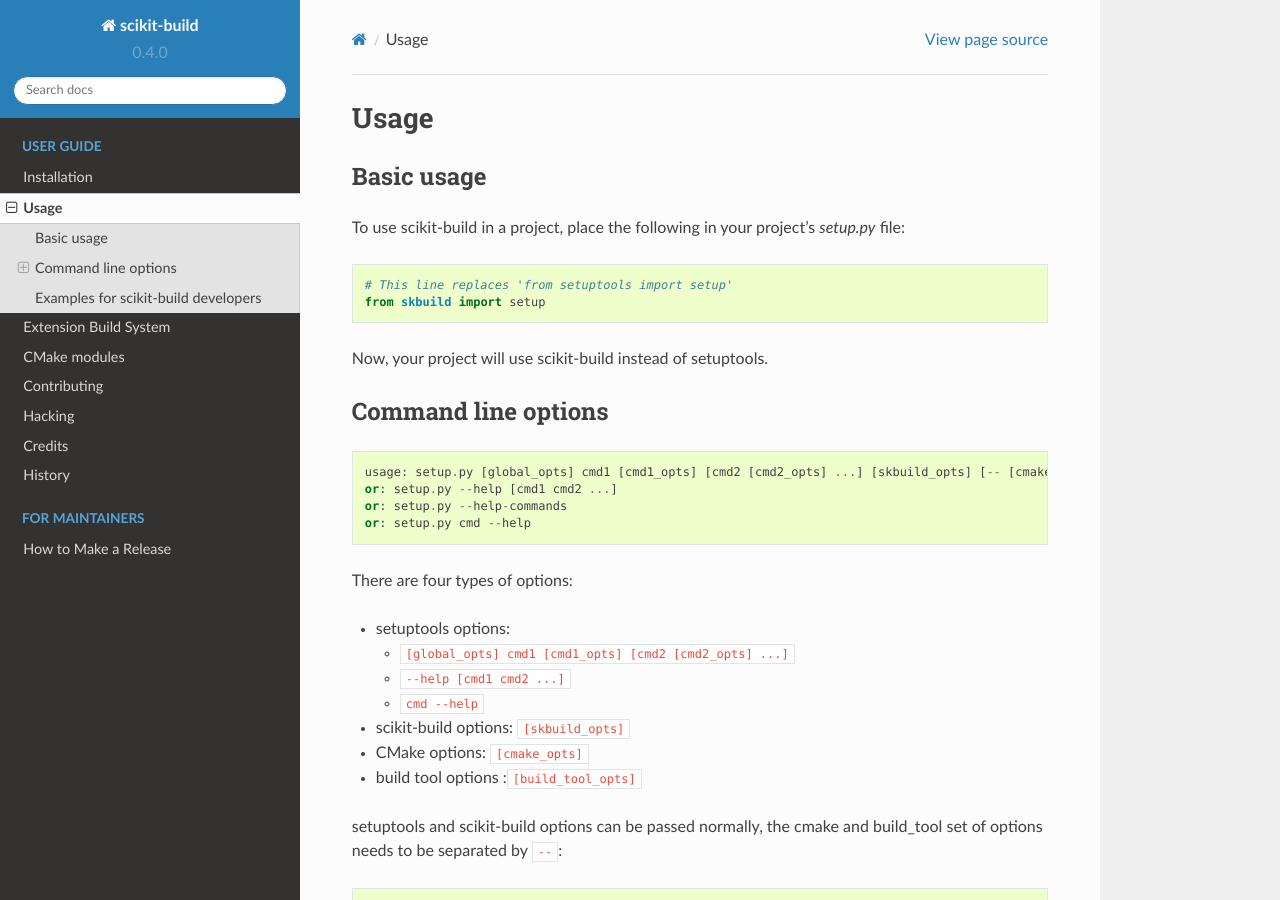
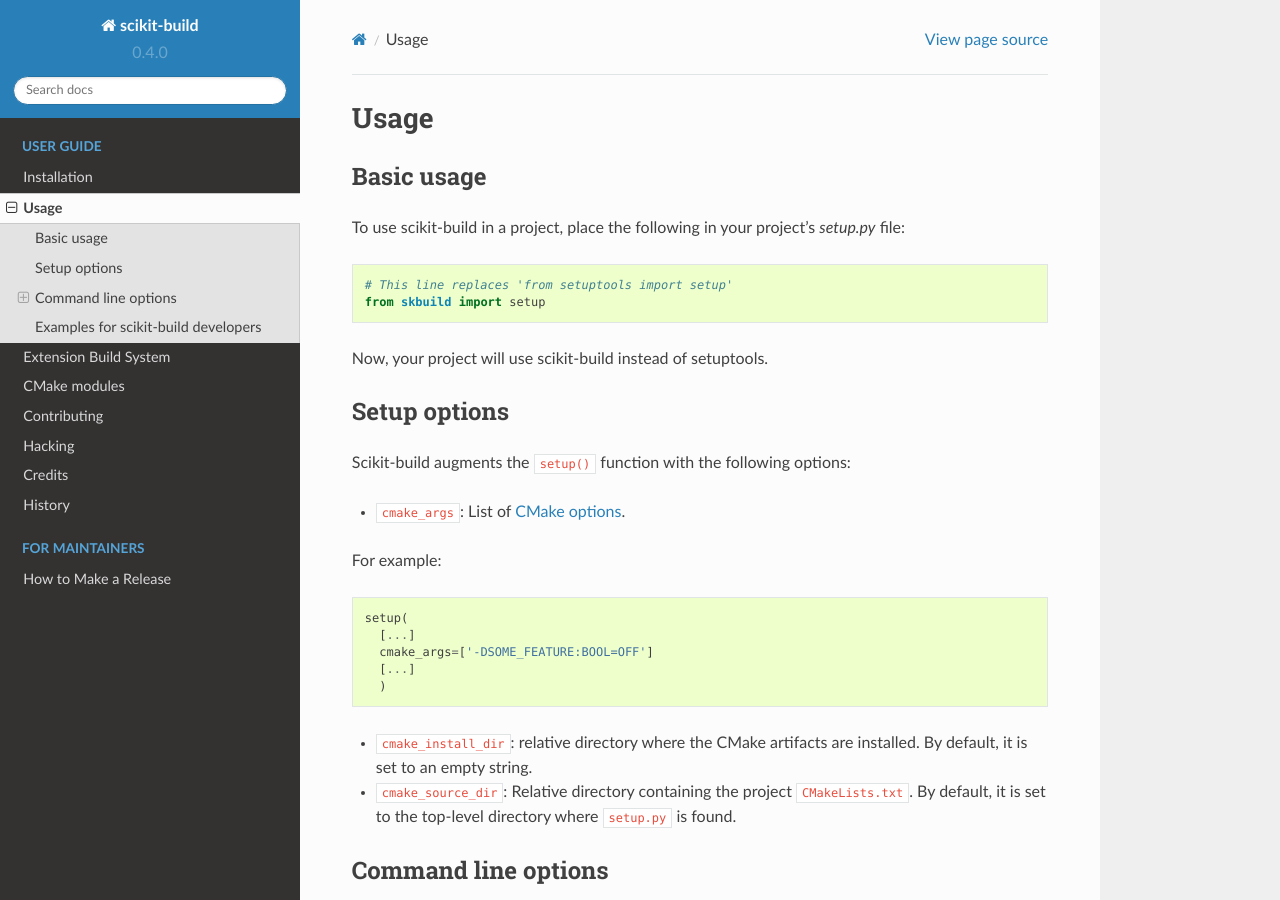
Before and after one commit to scikit-build/scikit-build, a Sphinx documentation site: the page built from docs/usage.rst, in a window 1280 px wide and 900 px high. Built offline with Sphinx 7.4.7 and the Read the Docs theme 2.0.0, drawn with Linux system fonts in a browser that asks for light colours.

Commit message:
docs/usage: Add "Setup options" section
[ci skip]

```diff
--- a/docs/usage.rst
+++ b/docs/usage.rst
@@ -12,6 +12,28 @@
     from skbuild import setup
 
 Now, your project will use scikit-build instead of setuptools.
+
+Setup options
+-------------
+
+Scikit-build augments the ``setup()`` function with the following options:
+
+- ``cmake_args``: List of `CMake options <https://cmake.org/cmake/help/v3.6/manual/cmake.1.html#options>`_.
+
+For example::
+
+  setup(
+    [...]
+    cmake_args=['-DSOME_FEATURE:BOOL=OFF']
+    [...]
+    )
+
+- ``cmake_install_dir``: relative directory where the CMake artifacts are installed.
+  By default, it is set to an empty string.
+
+
+- ``cmake_source_dir``: Relative directory containing the project ``CMakeLists.txt``.
+  By default, it is set to the top-level directory where ``setup.py`` is found.
 
 
 Command line options
```
